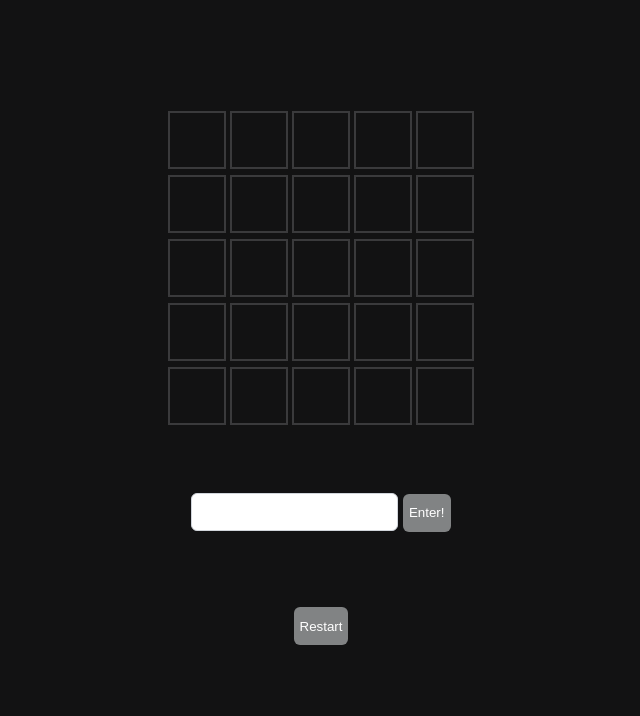
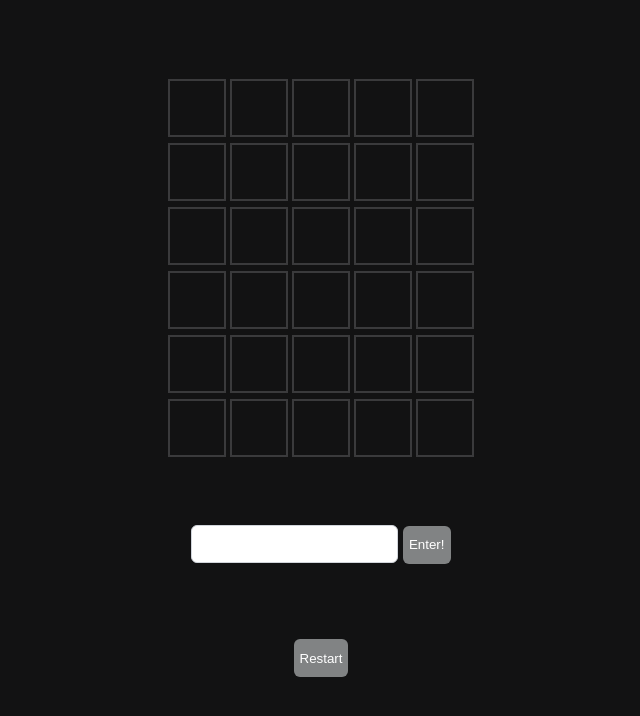
Before and after one commit to XndrYG/wordleClone, a plain HTML site: page index.html in a window 1280 px wide. Shown: the whole page, without its empty margins (319-959 px from the left). Drawn offline with Linux system fonts and the light colour scheme.

Commit message:
MORE WORDS

```diff
--- a/index.html
+++ b/index.html
@@ -10,6 +10,13 @@
     <div class="content">
         <table>
             <tbody id="board">
+            <tr>
+                <td></td>
+                <td></td>
+                <td></td>
+                <td></td>
+                <td></td>
+            </tr>
             <tr>
                 <td></td>
                 <td></td>
@@ -59,7 +66,7 @@
 </div>
 </body>
 <script>
-    const answer = ["CRANE", "TRAIN", "HEIST", "TRYST"]; //todo make this random word
+    const answer = ["CRANE", "TRAIN", "HEIST", "TRYST", "COAST", "CROWN", "DREAM", "FORCE", "GLASS", "JUDGE", "HOTEL", "MAJOR", "PIECE", "PLATE", "SCOPE", "SMOKE", "TRUTH", "EXIST"]; //todo make this random word
     const board = document.getElementById('board');
     const textBox = document.querySelector('input');
     const submitButton = document.getElementById('enter');
```
